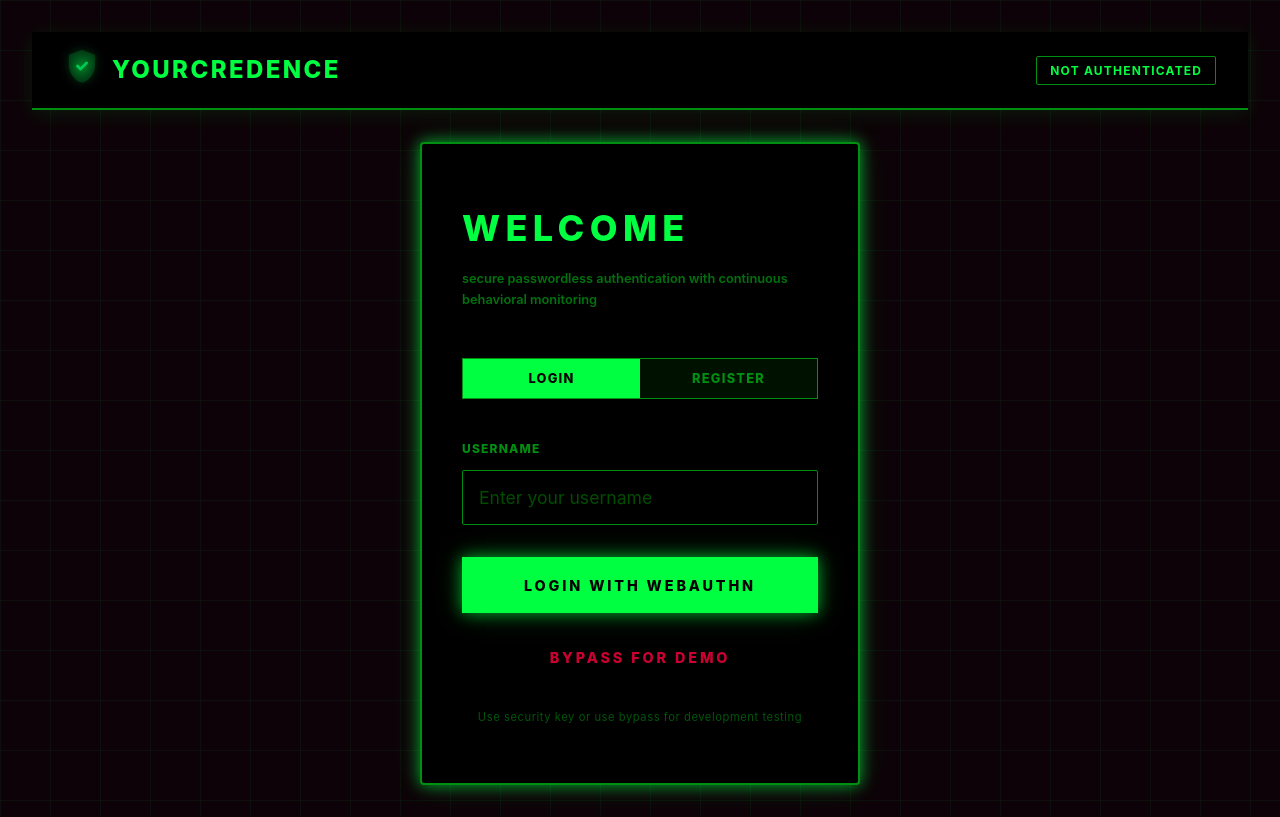
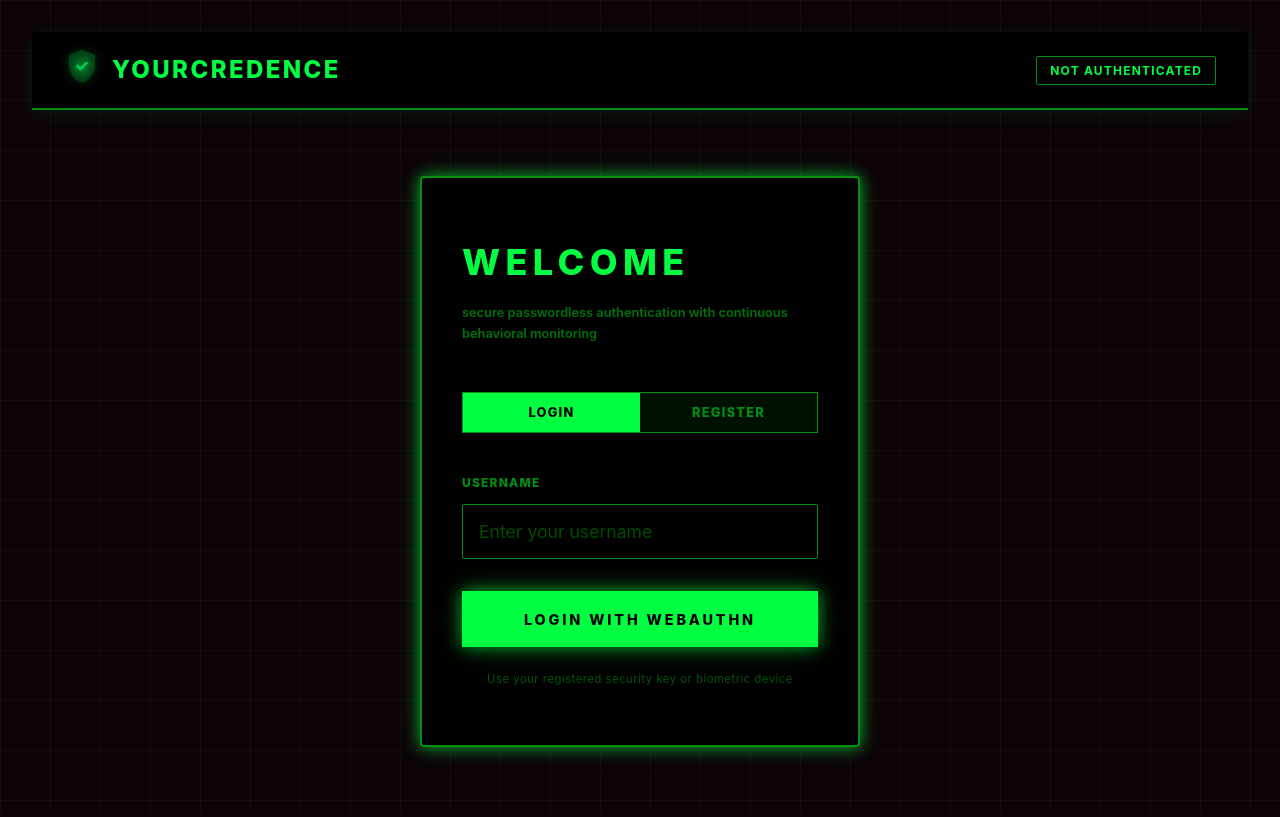
Before and after one commit to Gayathri-mp/continuous-authentication-platform, a React (Vite) app in the folder frontend/: page / in a window 1280 px wide. Built offline with nearby package versions, Linux system fonts and the light colour scheme.

Commit message:
removing the login bypass demo

```diff
--- a/frontend/src/components/AuthView.jsx
+++ b/frontend/src/components/AuthView.jsx
@@ -123,26 +123,6 @@ function AuthView() {
         }
     }
 
-    const handleDemoLogin = async () => {
-        const username = loginUsername || registerUsername || 'demo_user'
-        setLoading(true)
-        try {
-            showToast('Starting demo bypass...', 'success')
-            const result = await authAPI.demoLogin(username)
-            showToast('Demo access granted!', 'success')
-            await login(result.token, {
-                session_id: result.session_id,
-                username: username
-            })
-        } catch (error) {
-            console.error('Demo login error:', error)
-            const detail = error.response?.data?.detail || error.message
-            showToast(`Demo login failed: ${detail}`, 'error')
-        } finally {
-            setLoading(false)
-        }
-    }
-
     return (
         <div className="auth-view">
             <div className="auth-card">
@@ -183,16 +163,7 @@ function AuthView() {
                         <button type="submit" className="btn btn-primary" disabled={loading}>
                             {loading ? 'Logging in...' : 'LOGIN WITH WEBAUTHN'}
                         </button>
-                        <button
-                            type="button"
-                            className="btn btn-secondary"
-                            style={{ marginTop: '1rem', border: '1px dashed var(--primary-color)', opacity: 0.8 }}
-                            onClick={handleDemoLogin}
-                            disabled={loading}
-                        >
-                            BYPASS FOR DEMO
-                        </button>
-                        <p className="help-text">Use security key or use bypass for development testing</p>
+                        <p className="help-text">Use your registered security key or biometric device</p>
                     </form>
                 ) : (
                     <form onSubmit={handleRegister} className="tab-content">
```
